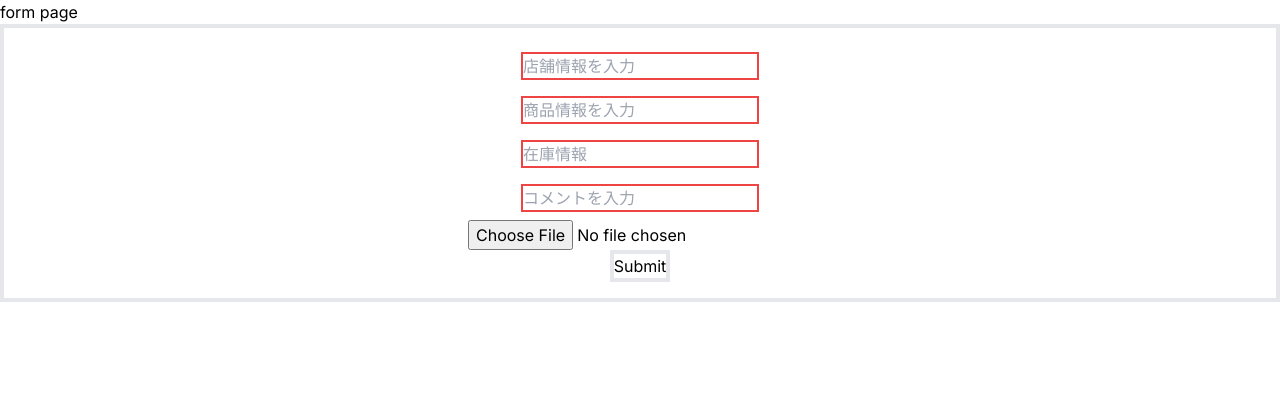
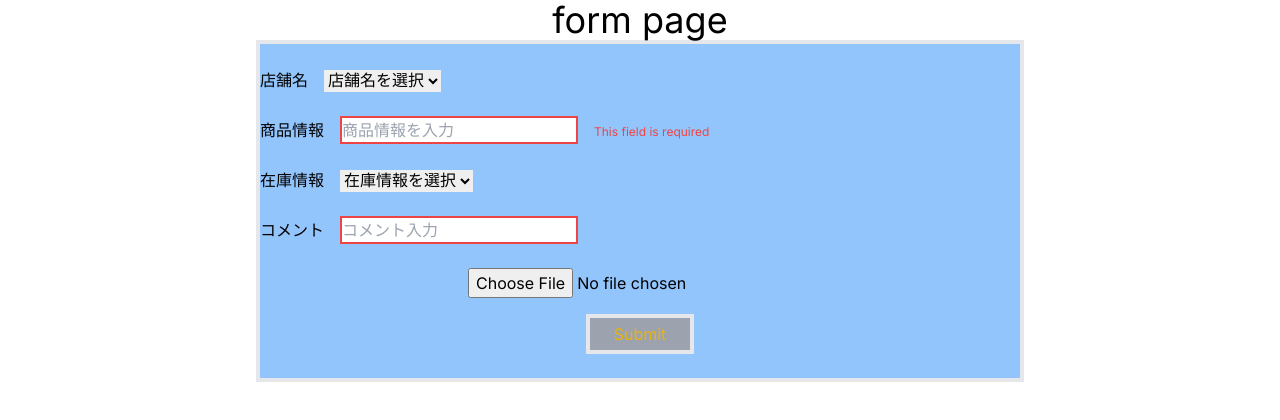
Before and after one commit to 4416kidr/TreasureHuntHub-frontend, a Next.js app: page /form in a window 1280 px wide. Shown: the top 420 px of the page. Built offline with nearby package versions, Linux system fonts and the light colour scheme.

Commit message:
update form

```diff
--- a/src/app/form/page.tsx
+++ b/src/app/form/page.tsx
@@ -1,4 +1,52 @@
 import { FormEvent } from 'react'
+import GetStoreData from '@/testData/store';
+
+type FormWrapProps = {
+  label: string;
+  labelText: string;
+  required?: boolean;
+  children?: React.ReactNode;
+};
+
+function FormWrap({label, labelText, required = false, children}: FormWrapProps) {
+  return (
+    <div className="w-full my-2 mx-auto place-content-center">
+      <label className="label pr-4">
+        <span className="label-text">{labelText}</span>
+      </label >
+      {children}
+      <span className='text-red-500 text-xs mt-2 pl-4'>{required ? "This field is required" : ''}</span>
+  </div >
+  )
+}
+
+type FormTextProps = {
+  placeholder: string;
+};
+
+function FormText({ placeholder }: FormTextProps) {
+  return (
+    <input type="text" placeholder={placeholder} className="border-2 border-solid border-red-500 my-2" />
+  )
+}
+
+type FormSelectProps = {
+  label: string;
+  first: string;
+  content: any[];
+  cprop: string;
+}
+function FormSelect({ label, first, content, cprop}: FormSelectProps) {
+  return (
+    <select name={label} id={`${label}-select`}>
+      <option value="">{first}</option>
+      {content.map((data, index) => (
+        <option key={index} value={index}>{data[cprop]}</option>
+      ))}
+    </select>
+  )
+}
+
 
 export default function Home() {
   // async function onSubmit(event: FormEvent<HTMLFormElement>) {
@@ -14,18 +62,28 @@ export default function Home() {
   //   const data = await response.json()
   //   // ...
   // }
+    let storeData = GetStoreData();
     return (
       <main>
-        <h1>form page</h1>
+        <h1 className='w-fit mx-auto text-4xl'>form page</h1>
         {/* <form  onSubmit={onSubmit}> */}
-        <div className='py-4 border-4 '>
+        <div className='py-4 border-4 bg-blue-300 mx-auto max-w-screen-md'>
           <form className='flex flex-col items-center'>
-            <input type="text" name="store-id" placeholder='店舗情報を入力' required className='border-2 border-solid border-red-500 my-2'/>
-            <input type="text" name="item-id" placeholder='商品情報を入力' required className='border-2 border-solid border-red-500 my-2'/>
-            <input type="text" name="stock-id" placeholder='在庫情報' required className='border-2 border-solid border-red-500 my-2'/>
-            <input type="text" name="comment" placeholder='コメントを入力' className='border-2 border-solid border-red-500 my-2'/>
-            <input type="file" name="photo" placeholder='写真を選択' />
-            <button type="submit" className='border-4 w-min'>Submit</button>
+            <div></div>
+            <FormWrap label='store' labelText='店舗名'>
+              <FormSelect label='store' first='店舗名を選択' content={storeData} cprop='name' />
+            </FormWrap>
+            <FormWrap label='item' labelText='商品情報' required={true}>
+              <FormText placeholder='商品情報を入力'></FormText>
+            </FormWrap>
+            <FormWrap label='stock' labelText='在庫情報'>
+              <FormSelect label='stock' first='在庫情報を選択' content={storeData} cprop='storeStock' />
+            </FormWrap>
+            <FormWrap label='comment' labelText='コメント'>
+              <FormText placeholder='コメント入力'></FormText>
+            </FormWrap>
+            <input type="file" name="photo" placeholder='写真を選択' className='my-2'/>
+            <button type="submit" className='border-4 w-min my-2 bg-gray-400 text-yellow-500 py-1 px-6'>Submit</button>
           </form>
         </div>
       </main>
--- /dev/null
+++ b/src/testData/store.tsx
@@ -0,0 +1,84 @@
+type Store = {
+  name: string
+  location: string
+  storeStock: number
+  comment: string
+  imagePath: string
+}
+
+export default function GetStoreData() {
+
+  const storeData: Store[] = [
+      {
+        name: "Store 1",
+        location: "Location 1",
+        storeStock: 2,
+        comment: "This is store 1",
+        imagePath: "/path/to/store1/image",
+      },
+      {
+        name: "Store 2",
+        location: "Location 2",
+        storeStock: 0,
+        comment: "This is store 2",
+        imagePath: "/path/to/store2/image",
+      },
+      {
+        name: "Store 3",
+        location: "Location 3",
+        storeStock: 0,
+        comment: "This is store 3",
+        imagePath: "/path/to/store3/image",
+      },
+      {
+        name: "Store 4",
+        location: "Location 4",
+        storeStock: 1,
+        comment: "This is store 4",
+        imagePath: "/path/to/store4/image",
+      },
+      {
+        name: "Store 5",
+        location: "Location 5",
+        storeStock: 0,
+        comment: "This is store 5",
+        imagePath: "/path/to/store5/image",
+      },
+      {
+        name: "Store 6",
+        location: "Location 6",
+        storeStock: 1,
+        comment: "This is store 6",
+        imagePath: "/path/to/store6/image",
+      },
+      {
+        name: "Store 7",
+        location: "Location 7",
+        storeStock: 2,
+        comment: "This is store 7",
+        imagePath: "/path/to/store7/image",
+      },
+      {
+        name: "Store 8",
+        location: "Location 8",
+        storeStock: 0,
+        comment: "This is store 8",
+        imagePath: "/path/to/store8/image",
+      },
+      {
+        name: "Store 9",
+        location: "Location 9",
+        storeStock: 0,
+        comment: "This is store 9",
+        imagePath: "/path/to/store9/image",
+      },
+      {
+        name: "Store 10",
+        location: "Location 10",
+        storeStock: 1,
+        comment: "This is store 10",
+        imagePath: "/path/to/store10/image",
+      },
+  ];
+  return storeData;
+}
```
